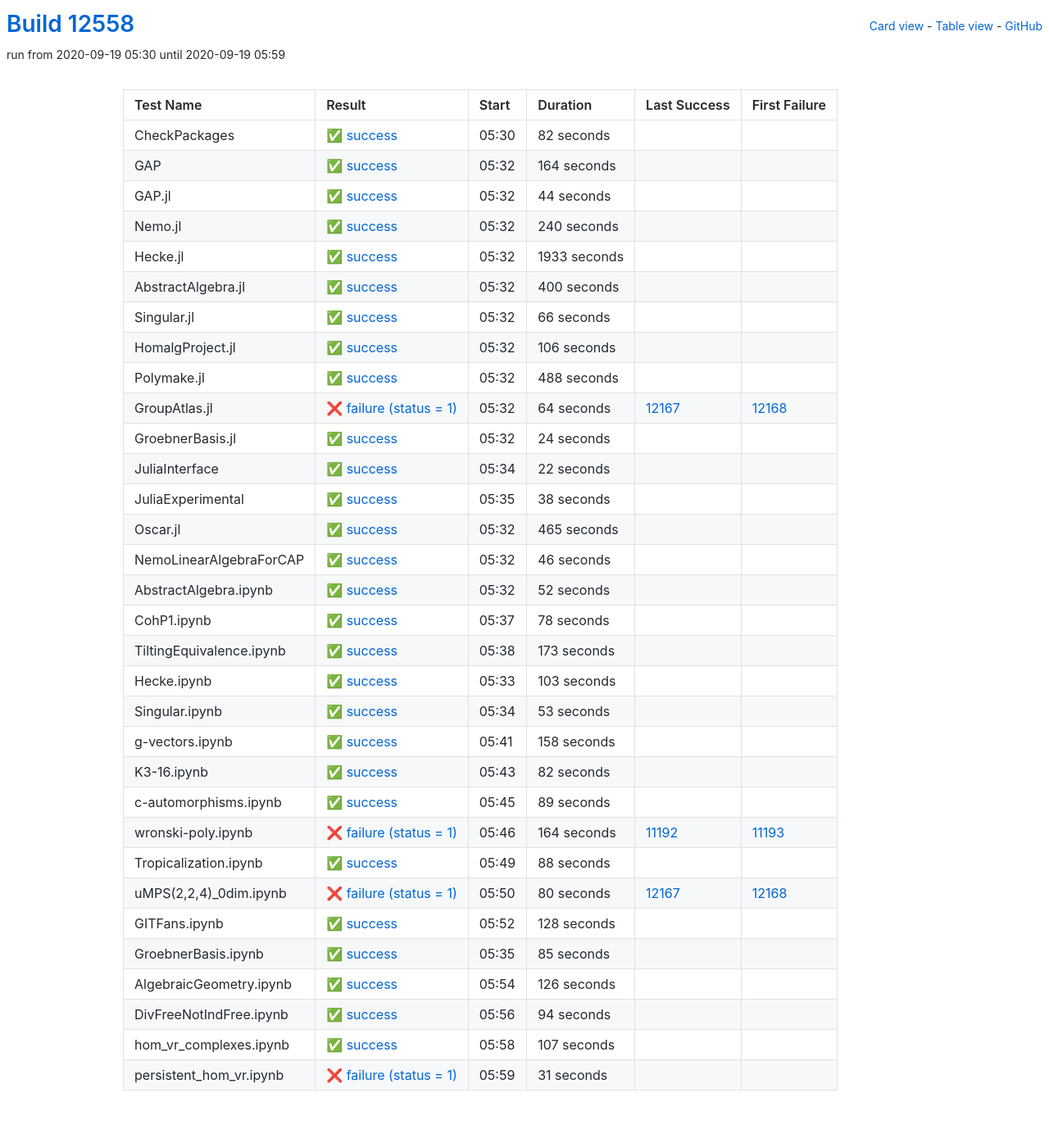
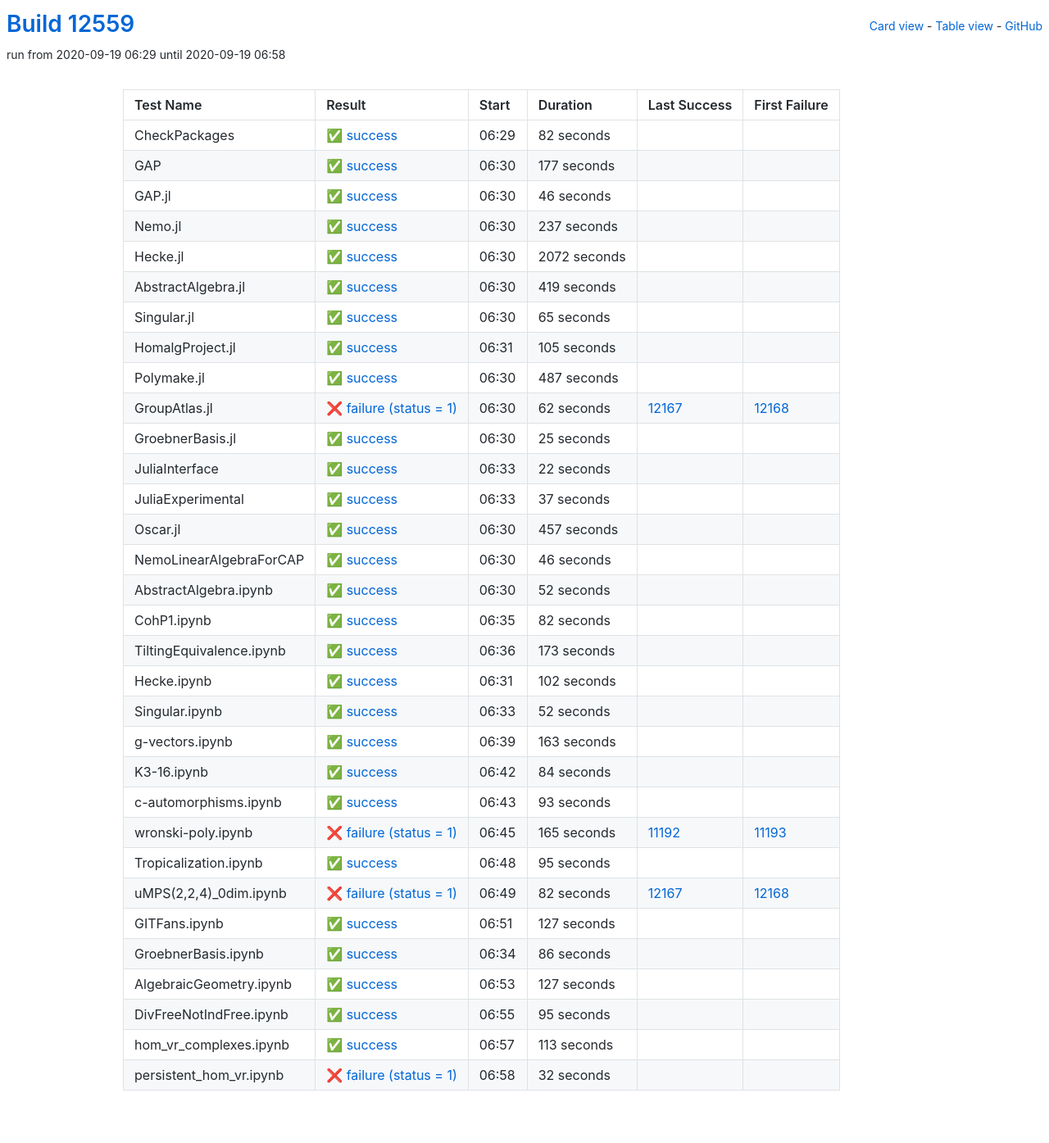
Before and after one commit to oscar-system/oscar-ci-status, a Jekyll site: the page built from table.html, in a window 1280 px wide. Shown: the whole page at 82% size. Built offline with Jekyll 4.4.1, drawn with Linux system fonts in a browser that asks for light colours.

Commit message:
Build #12559

```diff
--- a/_data/ci.yml
+++ b/_data/ci.yml
@@ -1,6 +1,6 @@
 ---
-build: 12558
-build_url: https://oscarci.mathematik.uni-kl.de/job/oscar/12558/
+build: 12559
+build_url: https://oscarci.mathematik.uni-kl.de/job/oscar/12559/
 job: oscar
 organization: oscar-system
 repo: oscar-ci-status
@@ -8,8 +8,8 @@
 tests:
 - name: CheckPackages
   id: checkpackages
-  log: https://oscarci.mathematik.uni-kl.de/job/oscar/12558/artifact/logs/build-12558/CheckPackages.log
-  start: 2020-09-19 05:30
+  log: https://oscarci.mathematik.uni-kl.de/job/oscar/12559/artifact/logs/build-12559/CheckPackages.log
+  start: 2020-09-19 06:29
   success: true
   exitcode: 0
   status: success
@@ -20,128 +20,128 @@
   first_failure_url:
 - name: GAP
   id: gap
-  log: https://oscarci.mathematik.uni-kl.de/job/oscar/12558/artifact/logs/build-12558/GAP.log
-  start: 2020-09-19 05:32
+  log: https://oscarci.mathematik.uni-kl.de/job/oscar/12559/artifact/logs/build-12559/GAP.log
+  start: 2020-09-19 06:30
   success: true
   exitcode: 0
   status: success
-  duration: 164
+  duration: 177
   last_success: false
   last_success_url:
   first_failure: false
   first_failure_url:
 - name: GAP.jl
   id: gap-jl
-  log: https://oscarci.mathematik.uni-kl.de/job/oscar/12558/artifact/logs/build-12558/GAP.jl.log
-  start: 2020-09-19 05:32
+  log: https://oscarci.mathematik.uni-kl.de/job/oscar/12559/artifact/logs/build-12559/GAP.jl.log
+  start: 2020-09-19 06:30
   success: true
   exitcode: 0
   status: success
-  duration: 44
+  duration: 46
   last_success: false
   last_success_url:
   first_failure: false
   first_failure_url:
 - name: Nemo.jl
   id: nemo-jl
-  log: https://oscarci.mathematik.uni-kl.de/job/oscar/12558/artifact/logs/build-12558/Nemo.jl.log
-  start: 2020-09-19 05:32
+  log: https://oscarci.mathematik.uni-kl.de/job/oscar/12559/artifact/logs/build-12559/Nemo.jl.log
+  start: 2020-09-19 06:30
   success: true
   exitcode: 0
   status: success
-  duration: 240
+  duration: 237
   last_success: false
   last_success_url:
   first_failure: false
   first_failure_url:
 - name: Hecke.jl
   id: hecke-jl
-  log: https://oscarci.mathematik.uni-kl.de/job/oscar/12558/artifact/logs/build-12558/Hecke.jl.log
-  start: 2020-09-19 05:32
+  log: https://oscarci.mathematik.uni-kl.de/job/oscar/12559/artifact/logs/build-12559/Hecke.jl.log
+  start: 2020-09-19 06:30
   success: true
   exitcode: 0
   status: success
-  duration: 1933
+  duration: 2072
   last_success: false
   last_success_url:
   first_failure: false
   first_failure_url:
 - name: AbstractAlgebra.jl
   id: abstractalgebra-jl
-  log: https://oscarci.mathematik.uni-kl.de/job/oscar/12558/artifact/logs/build-12558/AbstractAlgebra.jl.log
-  start: 2020-09-19 05:32
+  log: https://oscarci.mathematik.uni-kl.de/job/oscar/12559/artifact/logs/build-12559/AbstractAlgebra.jl.log
+  start: 2020-09-19 06:30
   success: true
   exitcode: 0
   status: success
-  duration: 400
+  duration: 419
   last_success: false
   last_success_url:
   first_failure: false
   first_failure_url:
 - name: Singular.jl
   id: singular-jl
-  log: https://oscarci.mathematik.uni-kl.de/job/oscar/12558/artifact/logs/build-12558/Singular.jl.log
-  start: 2020-09-19 05:32
+  log: https://oscarci.mathematik.uni-kl.de/job/oscar/12559/artifact/logs/build-12559/Singular.jl.log
+  start: 2020-09-19 06:30
   success: true
   exitcode: 0
   status: success
-  duration: 66
+  duration: 65
   last_success: false
   last_success_url:
   first_failure: false
   first_failure_url:
 - name: HomalgProject.jl
   id: homalgproject-jl
-  log: https://oscarci.mathematik.uni-kl.de/job/oscar/12558/artifact/logs/build-12558/HomalgProject.jl.log
-  start: 2020-09-19 05:32
+  log: https://oscarci.mathematik.uni-kl.de/job/oscar/12559/artifact/logs/build-12559/HomalgProject.jl.log
+  start: 2020-09-19 06:31
   success: true
   exitcode: 0
   status: success
-  duration: 106
+  duration: 105
   last_success: false
   last_success_url:
   first_failure: false
   first_failure_url:
 - name: Polymake.jl
   id: polymake-jl
-  log: https://oscarci.mathematik.uni-kl.de/job/oscar/12558/artifact/logs/build-12558/Polymake.jl.log
-  start: 2020-09-19 05:32
+  log: https://oscarci.mathematik.uni-kl.de/job/oscar/12559/artifact/logs/build-12559/Polymake.jl.log
+  start: 2020-09-19 06:30
   success: true
   exitcode: 0
   status: success
-  duration: 488
+  duration: 487
   last_success: false
   last_success_url:
   first_failure: false
   first_failure_url:
 - name: GroupAtlas.jl
   id: groupatlas-jl
-  log: https://oscarci.mathematik.uni-kl.de/job/oscar/12558/artifact/logs/build-12558/GroupAtlas.jl.log
-  start: 2020-09-19 05:32
+  log: https://oscarci.mathematik.uni-kl.de/job/oscar/12559/artifact/logs/build-12559/GroupAtlas.jl.log
+  start: 2020-09-19 06:30
   success: false
   exitcode: 1
   status: failure
-  duration: 64
+  duration: 62
   last_success: 12167
   last_success_url: https://oscarci.mathematik.uni-kl.de/job/oscar/12167/
   first_failure: 12168
   first_failure_url: https://oscarci.mathematik.uni-kl.de/job/oscar/12168/
 - name: GroebnerBasis.jl
   id: groebnerbasis-jl
-  log: https://oscarci.mathematik.uni-kl.de/job/oscar/12558/artifact/logs/build-12558/GroebnerBasis.jl.log
-  start: 2020-09-19 05:32
+  log: https://oscarci.mathematik.uni-kl.de/job/oscar/12559/artifact/logs/build-12559/GroebnerBasis.jl.log
+  start: 2020-09-19 06:30
   success: true
   exitcode: 0
   status: success
-  duration: 24
+  duration: 25
   last_success: false
   last_success_url:
   first_failure: false
   first_failure_url:
 - name: JuliaInterface
   id: juliainterface
-  log: https://oscarci.mathematik.uni-kl.de/job/oscar/12558/artifact/logs/build-12558/JuliaInterface.log
-  start: 2020-09-19 05:34
+  log: https://oscarci.mathematik.uni-kl.de/job/oscar/12559/artifact/logs/build-12559/JuliaInterface.log
+  start: 2020-09-19 06:33
   success: true
   exitcode: 0
   status: success
@@ -152,32 +152,32 @@
   first_failure_url:
 - name: JuliaExperimental
   id: juliaexperimental
-  log: https://oscarci.mathematik.uni-kl.de/job/oscar/12558/artifact/logs/build-12558/JuliaExperimental.log
-  start: 2020-09-19 05:35
+  log: https://oscarci.mathematik.uni-kl.de/job/oscar/12559/artifact/logs/build-12559/JuliaExperimental.log
+  start: 2020-09-19 06:33
   success: true
   exitcode: 0
   status: success
-  duration: 38
+  duration: 37
   last_success: false
   last_success_url:
   first_failure: false
   first_failure_url:
 - name: Oscar.jl
   id: oscar-jl
-  log: https://oscarci.mathematik.uni-kl.de/job/oscar/12558/artifact/logs/build-12558/Oscar.jl.log
-  start: 2020-09-19 05:32
+  log: https://oscarci.mathematik.uni-kl.de/job/oscar/12559/artifact/logs/build-12559/Oscar.jl.log
+  start: 2020-09-19 06:30
   success: true
   exitcode: 0
   status: success
-  duration: 465
+  duration: 457
   last_success: false
   last_success_url:
   first_failure: false
   first_failure_url:
 - name: NemoLinearAlgebraForCAP
   id: nemolinearalgebraforcap
-  log: https://oscarci.mathematik.uni-kl.de/job/oscar/12558/artifact/logs/build-12558/NemoLinearAlgebraForCAP.log
-  start: 2020-09-19 05:32
+  log: https://oscarci.mathematik.uni-kl.de/job/oscar/12559/artifact/logs/build-12559/NemoLinearAlgebraForCAP.log
+  start: 2020-09-19 06:30
   success: true
   exitcode: 0
   status: success
@@ -188,8 +188,8 @@
   first_failure_url:
 - name: AbstractAlgebra.ipynb
   id: abstractalgebra-ipynb
-  log: https://oscarci.mathematik.uni-kl.de/job/oscar/12558/artifact/logs/build-12558/AbstractAlgebra.ipynb.log
-  start: 2020-09-19 05:32
+  log: https://oscarci.mathematik.uni-kl.de/job/oscar/12559/artifact/logs/build-12559/AbstractAlgebra.ipynb.log
+  start: 2020-09-19 06:30
   success: true
   exitcode: 0
   status: success
@@ -200,20 +200,20 @@
   first_failure_url:
 - name: CohP1.ipynb
   id: cohp1-ipynb
-  log: https://oscarci.mathematik.uni-kl.de/job/oscar/12558/artifact/logs/build-12558/CohP1.ipynb.log
-  start: 2020-09-19 05:37
+  log: https://oscarci.mathematik.uni-kl.de/job/oscar/12559/artifact/logs/build-12559/CohP1.ipynb.log
+  start: 2020-09-19 06:35
   success: true
   exitcode: 0
   status: success
-  duration: 78
+  duration: 82
   last_success: false
   last_success_url:
   first_failure: false
   first_failure_url:
 - name: TiltingEquivalence.ipynb
   id: tiltingequivalence-ipynb
-  log: https://oscarci.mathematik.uni-kl.de/job/oscar/12558/artifact/logs/build-12558/TiltingEquivalence.ipynb.log
-  start: 2020-09-19 05:38
+  log: https://oscarci.mathematik.uni-kl.de/job/oscar/12559/artifact/logs/build-12559/TiltingEquivalence.ipynb.log
+  start: 2020-09-19 06:36
   success: true
   exitcode: 0
   status: success
@@ -224,168 +224,168 @@
   first_failure_url:
 - name: Hecke.ipynb
   id: hecke-ipynb
-  log: https://oscarci.mathematik.uni-kl.de/job/oscar/12558/artifact/logs/build-12558/Hecke.ipynb.log
-  start: 2020-09-19 05:33
+  log: https://oscarci.mathematik.uni-kl.de/job/oscar/12559/artifact/logs/build-12559/Hecke.ipynb.log
+  start: 2020-09-19 06:31
   success: true
   exitcode: 0
   status: success
-  duration: 103
+  duration: 102
   last_success: false
   last_success_url:
   first_failure: false
   first_failure_url:
 - name: Singular.ipynb
   id: singular-ipynb
-  log: https://oscarci.mathematik.uni-kl.de/job/oscar/12558/artifact/logs/build-12558/Singular.ipynb.log
-  start: 2020-09-19 05:34
+  log: https://oscarci.mathematik.uni-kl.de/job/oscar/12559/artifact/logs/build-12559/Singular.ipynb.log
+  start: 2020-09-19 06:33
   success: true
   exitcode: 0
   status: success
-  duration: 53
+  duration: 52
   last_success: false
   last_success_url:
   first_failure: false
   first_failure_url:
 - name: g-vectors.ipynb
   id: g-vectors-ipynb
-  log: https://oscarci.mathematik.uni-kl.de/job/oscar/12558/artifact/logs/build-12558/g-vectors.ipynb.log
-  start: 2020-09-19 05:41
+  log: https://oscarci.mathematik.uni-kl.de/job/oscar/12559/artifact/logs/build-12559/g-vectors.ipynb.log
+  start: 2020-09-19 06:39
   success: true
   exitcode: 0
   status: success
-  duration: 158
+  duration: 163
   last_success: false
   last_success_url:
   first_failure: false
   first_failure_url:
 - name: K3-16.ipynb
   id: k3-16-ipynb
-  log: https://oscarci.mathematik.uni-kl.de/job/oscar/12558/artifact/logs/build-12558/K3-16.ipynb.log
-  start: 2020-09-19 05:43
+  log: https://oscarci.mathematik.uni-kl.de/job/oscar/12559/artifact/logs/build-12559/K3-16.ipynb.log
+  start: 2020-09-19 06:42
   success: true
   exitcode: 0
   status: success
-  duration: 82
+  duration: 84
   last_success: false
   last_success_url:
   first_failure: false
   first_failure_url:
 - name: c-automorphisms.ipynb
   id: c-automorphisms-ipynb
-  log: https://oscarci.mathematik.uni-kl.de/job/oscar/12558/artifact/logs/build-12558/c-automorphisms.ipynb.log
-  start: 2020-09-19 05:45
+  log: https://oscarci.mathematik.uni-kl.de/job/oscar/12559/artifact/logs/build-12559/c-automorphisms.ipynb.log
+  start: 2020-09-19 06:43
   success: true
   exitcode: 0
   status: success
-  duration: 89
+  duration: 93
   last_success: false
   last_success_url:
   first_failure: false
   first_failure_url:
 - name: wronski-poly.ipynb
   id: wronski-poly-ipynb
-  log: https://oscarci.mathematik.uni-kl.de/job/oscar/12558/artifact/logs/build-12558/wronski-poly.ipynb.log
-  start: 2020-09-19 05:46
+  log: https://oscarci.mathematik.uni-kl.de/job/oscar/12559/artifact/logs/build-12559/wronski-poly.ipynb.log
+  start: 2020-09-19 06:45
   success: false
   exitcode: 1
   status: failure
-  duration: 164
+  duration: 165
   last_success: 11192
   last_success_url: https://oscarci.mathematik.uni-kl.de/job/oscar/11192/
   first_failure: 11193
   first_failure_url: https://oscarci.mathematik.uni-kl.de/job/oscar/11193/
 - name: Tropicalization.ipynb
   id: tropicalization-ipynb
-  log: https://oscarci.mathematik.uni-kl.de/job/oscar/12558/artifact/logs/build-12558/Tropicalization.ipynb.log
-  start: 2020-09-19 05:49
+  log: https://oscarci.mathematik.uni-kl.de/job/oscar/12559/artifact/logs/build-12559/Tropicalization.ipynb.log
+  start: 2020-09-19 06:48
   success: true
   exitcode: 0
   status: success
-  duration: 88
+  duration: 95
   last_success: false
   last_success_url:
   first_failure: false
   first_failure_url:
 - name: uMPS(2,2,4)_0dim.ipynb
   id: umps-2-2-4-0dim-ipynb
-  log: https://oscarci.mathematik.uni-kl.de/job/oscar/12558/artifact/logs/build-12558/uMPS-2-2-4-_0dim.ipynb.log
-  start: 2020-09-19 05:50
+  log: https://oscarci.mathematik.uni-kl.de/job/oscar/12559/artifact/logs/build-12559/uMPS-2-2-4-_0dim.ipynb.log
+  start: 2020-09-19 06:49
   success: false
   exitcode: 1
   status: failure
-  duration: 80
+  duration: 82
   last_success: 12167
   last_success_url: https://oscarci.mathematik.uni-kl.de/job/oscar/12167/
   first_failure: 12168
   first_failure_url: https://oscarci.mathematik.uni-kl.de/job/oscar/12168/
 - name: GITFans.ipynb
   id: gitfans-ipynb
-  log: https://oscarci.mathematik.uni-kl.de/job/oscar/12558/artifact/logs/build-12558/GITFans.ipynb.log
-  start: 2020-09-19 05:52
+  log: https://oscarci.mathematik.uni-kl.de/job/oscar/12559/artifact/logs/build-12559/GITFans.ipynb.log
+  start: 2020-09-19 06:51
   success: true
   exitcode: 0
   status: success
-  duration: 128
+  duration: 127
   last_success: false
   last_success_url:
   first_failure: false
   first_failure_url:
 - name: GroebnerBasis.ipynb
   id: groebnerbasis-ipynb
-  log: https://oscarci.mathematik.uni-kl.de/job/oscar/12558/artifact/logs/build-12558/GroebnerBasis.ipynb.log
-  start: 2020-09-19 05:35
+  log: https://oscarci.mathematik.uni-kl.de/job/oscar/12559/artifact/logs/build-12559/GroebnerBasis.ipynb.log
+  start: 2020-09-19 06:34
   success: true
   exitcode: 0
   status: success
-  duration: 85
+  duration: 86
   last_success: false
   last_success_url:
   first_failure: false
   first_failure_url:
 - name: AlgebraicGeometry.ipynb
   id: algebraicgeometry-ipynb
-  log: https://oscarci.mathematik.uni-kl.de/job/oscar/12558/artifact/logs/build-12558/AlgebraicGeometry.ipynb.log
-  start: 2020-09-19 05:54
+  log: https://oscarci.mathematik.uni-kl.de/job/oscar/12559/artifact/logs/build-12559/AlgebraicGeometry.ipynb.log
+  start: 2020-09-19 06:53
   success: true
   exitcode: 0
   status: success
-  duration: 126
+  duration: 127
   last_success: false
   last_success_url:
   first_failure: false
   first_failure_url:
 - name: DivFreeNotIndFree.ipynb
   id: divfreenotindfree-ipynb
-  log: https://oscarci.mathematik.uni-kl.de/job/oscar/12558/artifact/logs/build-12558/DivFreeNotIndFree.ipynb.log
-  start: 2020-09-19 05:56
+  log: https://oscarci.mathematik.uni-kl.de/job/oscar/12559/artifact/logs/build-12559/DivFreeNotIndFree.ipynb.log
+  start: 2020-09-19 06:55
   success: true
   exitcode: 0
   status: success
-  duration: 94
+  duration: 95
   last_success: false
   last_success_url:
   first_failure: false
   first_failure_url:
 - name: hom_vr_complexes.ipynb
   id: hom-vr-complexes-ipynb
-  log: https://oscarci.mathematik.uni-kl.de/job/oscar/12558/artifact/logs/build-12558/hom_vr_complexes.ipynb.log
-  start: 2020-09-19 05:58
+  log: https://oscarci.mathematik.uni-kl.de/job/oscar/12559/artifact/logs/build-12559/hom_vr_complexes.ipynb.log
+  start: 2020-09-19 06:57
   success: true
   exitcode: 0
   status: success
-  duration: 107
+  duration: 113
   last_success: false
   last_success_url:
   first_failure: false
   first_failure_url:
 - name: persistent_hom_vr.ipynb
   id: persistent-hom-vr-ipynb
-  log: https://oscarci.mathematik.uni-kl.de/job/oscar/12558/artifact/logs/build-12558/persistent_hom_vr.ipynb.log
-  start: 2020-09-19 05:59
+  log: https://oscarci.mathematik.uni-kl.de/job/oscar/12559/artifact/logs/build-12559/persistent_hom_vr.ipynb.log
+  start: 2020-09-19 06:58
   success: false
   exitcode: 1
   status: failure
-  duration: 31
+  duration: 32
   last_success: false
   last_success_url:
   first_failure: false
```
Also changed, not shown: README.md.
